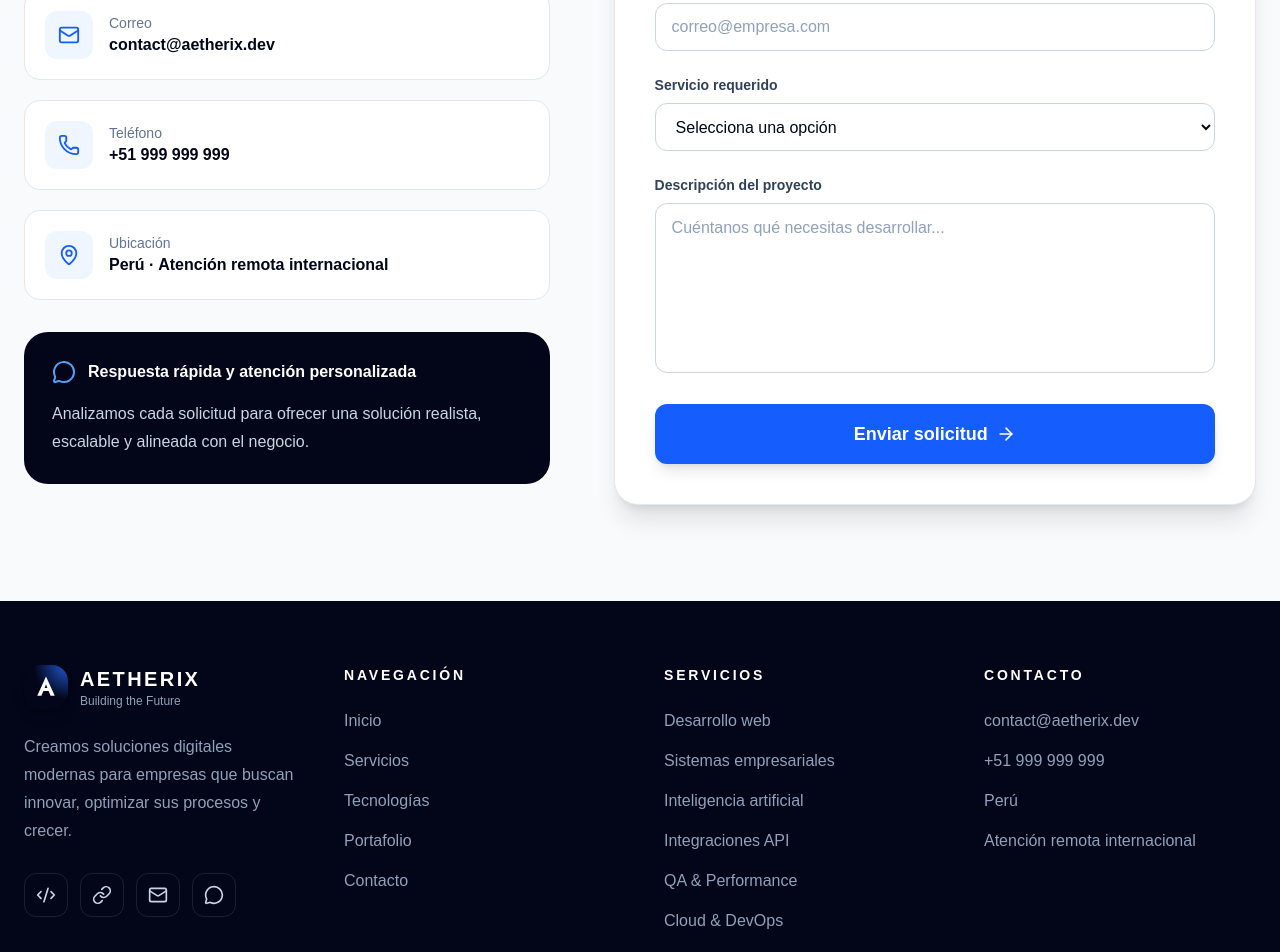
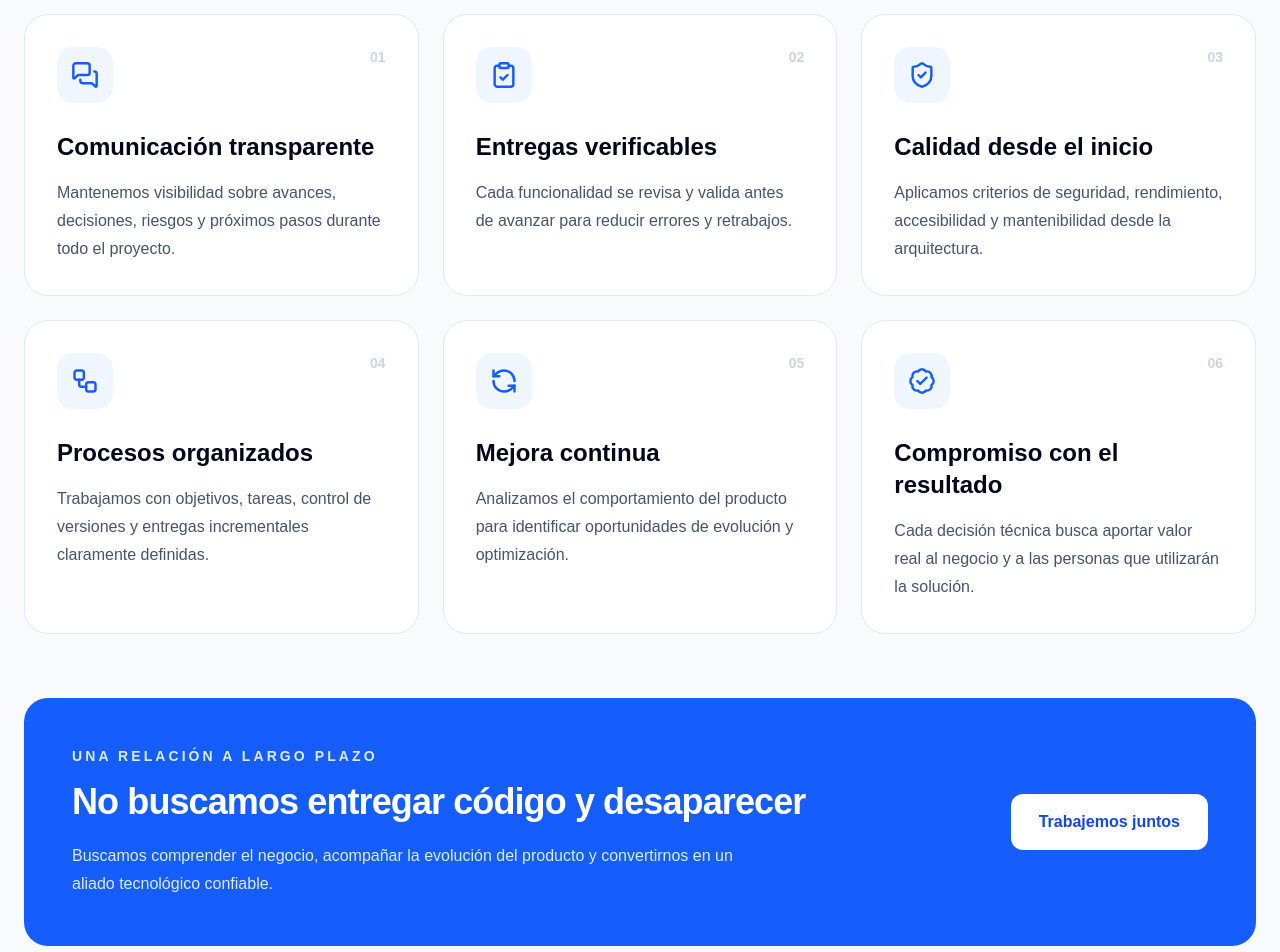
Before and after one commit to Sandro252525/aetherix-website, a Next.js app: page / in a window 1280 px wide. Shown: the part 7080-8032 px from the top of the page. Built offline with nearby package versions, Linux system fonts and the light colour scheme.

Commit message:
feat: add customer experience and trust section

```diff
--- a/src/app/page.tsx
+++ b/src/app/page.tsx
@@ -5,6 +5,7 @@ import Hero from "@/components/sections/Hero";
 import Portfolio from "@/components/sections/Portfolio";
 import Services from "@/components/sections/Services";
 import Technologies from "@/components/sections/Technologies";
+import Testimonials from "@/components/sections/Testimonials";
 import WhyChooseUs from "@/components/sections/WhyChooseUs";
 
 export default function Home() {
@@ -18,6 +19,7 @@ export default function Home() {
         <WhyChooseUs />
         <Technologies />
         <Portfolio />
+        <Testimonials />
         <Contact />
       </main>
 
--- a/src/components/sections/Testimonials.tsx
+++ b/src/components/sections/Testimonials.tsx
@@ -0,0 +1,118 @@
+import {
+  BadgeCheck,
+  ClipboardCheck,
+  MessagesSquare,
+  RefreshCcw,
+  ShieldCheck,
+  Workflow,
+} from "lucide-react";
+
+import Badge from "@/components/ui/Badge";
+import Container from "@/components/ui/Container";
+import SectionTitle from "@/components/ui/SectionTitle";
+import TrustCard from "@/components/ui/TrustCard";
+
+const principles = [
+  {
+    title: "Comunicación transparente",
+    description:
+      "Mantenemos visibilidad sobre avances, decisiones, riesgos y próximos pasos durante todo el proyecto.",
+    icon: MessagesSquare,
+    number: "01",
+  },
+  {
+    title: "Entregas verificables",
+    description:
+      "Cada funcionalidad se revisa y valida antes de avanzar para reducir errores y retrabajos.",
+    icon: ClipboardCheck,
+    number: "02",
+  },
+  {
+    title: "Calidad desde el inicio",
+    description:
+      "Aplicamos criterios de seguridad, rendimiento, accesibilidad y mantenibilidad desde la arquitectura.",
+    icon: ShieldCheck,
+    number: "03",
+  },
+  {
+    title: "Procesos organizados",
+    description:
+      "Trabajamos con objetivos, tareas, control de versiones y entregas incrementales claramente definidas.",
+    icon: Workflow,
+    number: "04",
+  },
+  {
+    title: "Mejora continua",
+    description:
+      "Analizamos el comportamiento del producto para identificar oportunidades de evolución y optimización.",
+    icon: RefreshCcw,
+    number: "05",
+  },
+  {
+    title: "Compromiso con el resultado",
+    description:
+      "Cada decisión técnica busca aportar valor real al negocio y a las personas que utilizarán la solución.",
+    icon: BadgeCheck,
+    number: "06",
+  },
+];
+
+export default function Testimonials() {
+  return (
+    <section className="relative overflow-hidden bg-slate-50 py-24">
+      <div className="absolute -left-24 bottom-0 -z-10 h-96 w-96 rounded-full bg-blue-100/70 blur-3xl" />
+
+      <Container>
+        <div className="flex flex-col gap-8 lg:flex-row lg:items-end lg:justify-between">
+          <SectionTitle
+            eyebrow="Nuestra forma de trabajar"
+            title="Confianza construida durante todo el proyecto"
+            description="Una buena experiencia no depende únicamente del resultado final. También depende de una comunicación clara, entregas controladas y decisiones bien fundamentadas."
+          />
+
+          <Badge variant="success">
+            Calidad y transparencia
+          </Badge>
+        </div>
+
+        <div className="mt-16 grid gap-6 md:grid-cols-2 lg:grid-cols-3">
+          {principles.map((principle) => (
+            <TrustCard
+              key={principle.title}
+              title={principle.title}
+              description={principle.description}
+              icon={principle.icon}
+              number={principle.number}
+            />
+          ))}
+        </div>
+
+        <div className="mt-16 overflow-hidden rounded-3xl bg-blue-600">
+          <div className="grid gap-10 p-8 sm:p-12 lg:grid-cols-[1fr_auto] lg:items-center">
+            <div>
+              <p className="text-sm font-bold uppercase tracking-[0.22em] text-blue-100">
+                Una relación a largo plazo
+              </p>
+
+              <h3 className="mt-4 max-w-3xl text-3xl font-extrabold tracking-tight text-white sm:text-4xl">
+                No buscamos entregar código y desaparecer
+              </h3>
+
+              <p className="mt-5 max-w-2xl leading-7 text-blue-100">
+                Buscamos comprender el negocio, acompañar la evolución del
+                producto y convertirnos en un aliado tecnológico confiable.
+              </p>
+            </div>
+
+            <a
+              href="#contact"
+              className="inline-flex items-center justify-center rounded-xl bg-white px-7 py-4 font-bold text-blue-700 transition duration-300 hover:-translate-y-1 hover:bg-blue-50"
+            >
+              Trabajemos juntos
+            </a>
+          </div>
+        </div>
+      </Container>
+    </section>
+  );
+}
--- /dev/null
+++ b/src/components/ui/TrustCard.tsx
@@ -0,0 +1,37 @@
+import type { LucideIcon } from "lucide-react";
+
+interface TrustCardProps {
+  title: string;
+  description: string;
+  icon: LucideIcon;
+  number: string;
+}
+
+export default function TrustCard({
+  title,
+  description,
+  icon: Icon,
+  number,
+}: TrustCardProps) {
+  return (
+    <article className="group relative overflow-hidden rounded-3xl border border-slate-200 bg-white p-8 transition duration-300 hover:-translate-y-2 hover:border-blue-200 hover:shadow-xl">
+      <div className="flex items-start justify-between gap-6">
+        <div className="flex h-14 w-14 items-center justify-center rounded-2xl bg-blue-50 text-blue-600 transition duration-300 group-hover:bg-blue-600 group-hover:text-white">
+          <Icon size={28} strokeWidth={2.1} />
+        </div>
+
+        <span className="text-sm font-extrabold text-slate-300">
+          {number}
+        </span>
+      </div>
+
+      <h3 className="mt-7 text-2xl font-bold text-slate-950">
+        {title}
+      </h3>
+
+      <p className="mt-4 leading-7 text-slate-600">
+        {description}
+      </p>
+    </article>
+  );
+}
```
